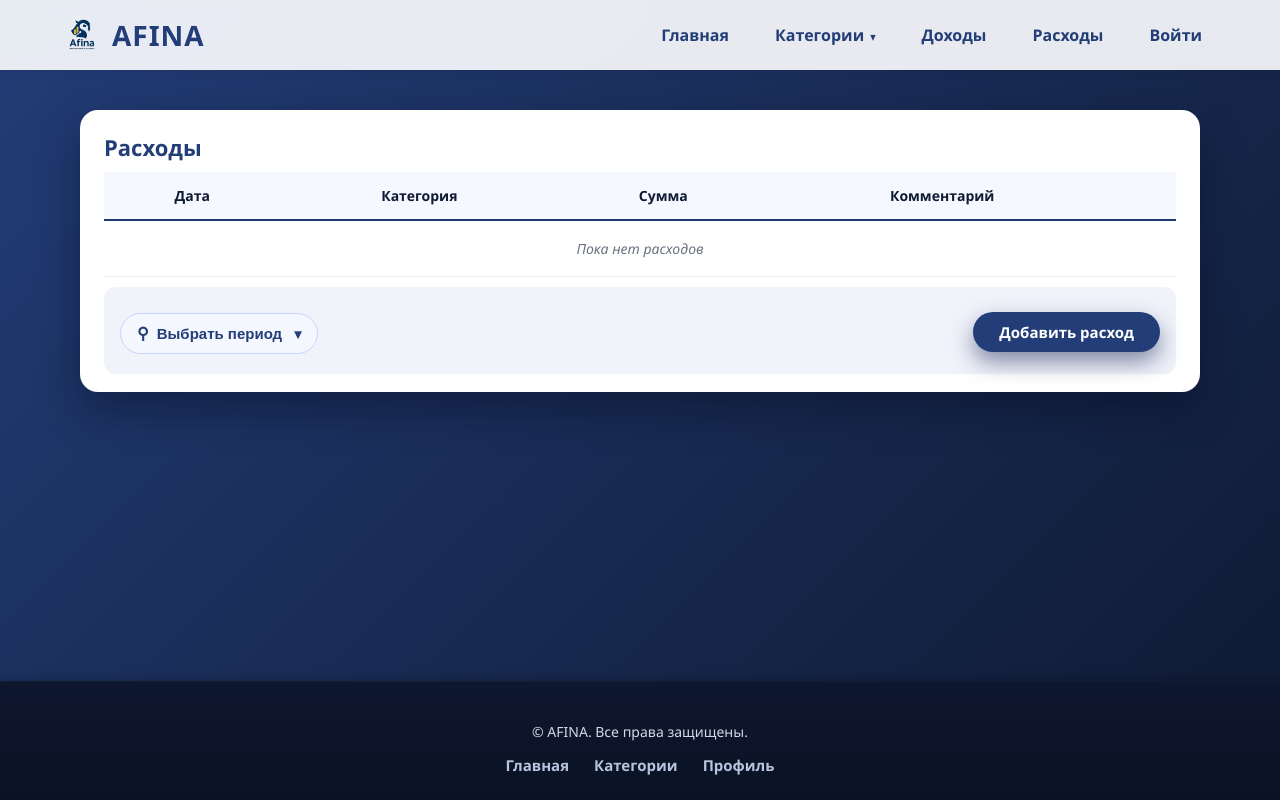
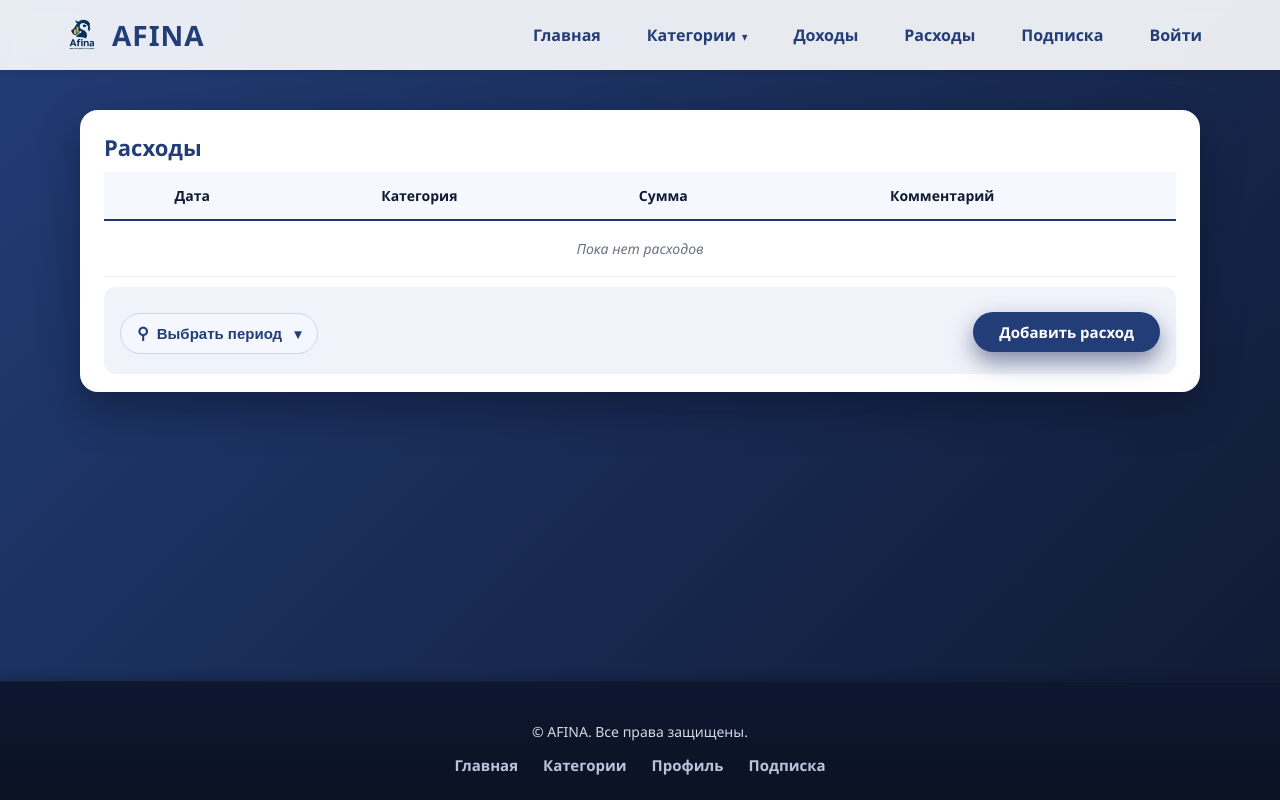
Before and after one commit to Someone1print/Afina, a Django app: template templates/expense_list.html in a window 1280 px wide. Run offline with Django 5.2, Linux system fonts and the light colour scheme; the template is opened without the code that fills it, so the values that code supplies are empty.

Commit message:
Made the subscription aggressive

```diff
--- a/templates/base.html
+++ b/templates/base.html
@@ -35,6 +35,9 @@
       <li><a href="{% url 'income_list' %}">Доходы</a></li>
       <li><a href="{% url 'expense_list' %}">Расходы</a></li>
 
+      <!-- ДОБАВЛЕН ПУНКТ "ПОДПИСКА" -->
+      <li><a href="{% url 'stripe_test' %}">Подписка</a></li>
+
       {% if user.is_authenticated %}
         <!-- ПУНКТ ПРОФИЛЯ С ВЫПАДАЮЩИМ МЕНЮ -->
         <li class="nav-user">
@@ -65,7 +68,7 @@
 
             <form method="post" action="{% url 'logout' %}">
               {% csrf_token %}
-              <button type="submit" class="user-menu__item user-menu__item--danger">
+              <button type="submit" class="user-menuitem user-menuitem--danger">
                 Выход
               </button>
             </form>
@@ -99,6 +102,8 @@
       <li><a href="{% url 'home' %}">Главная</a></li>
       <li><a href="{% url 'income_category_list' %}">Категории</a></li>
       <li><a href="{% url 'profile_view' %}">Профиль</a></li>
+      <!-- ДОБАВЛЕНО В ФУТЕР -->
+      <li><a href="{% url 'stripe_test' %}">Подписка</a></li>
     </ul>
   </div>
 </footer>
```
